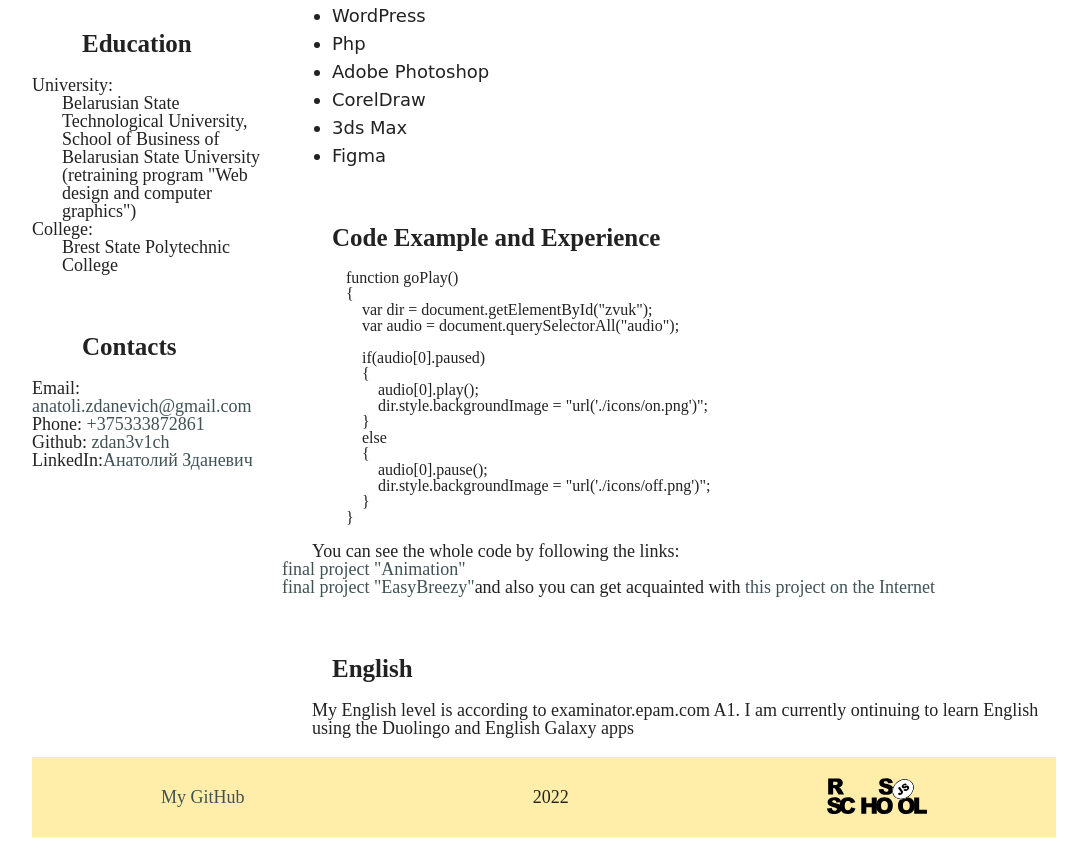
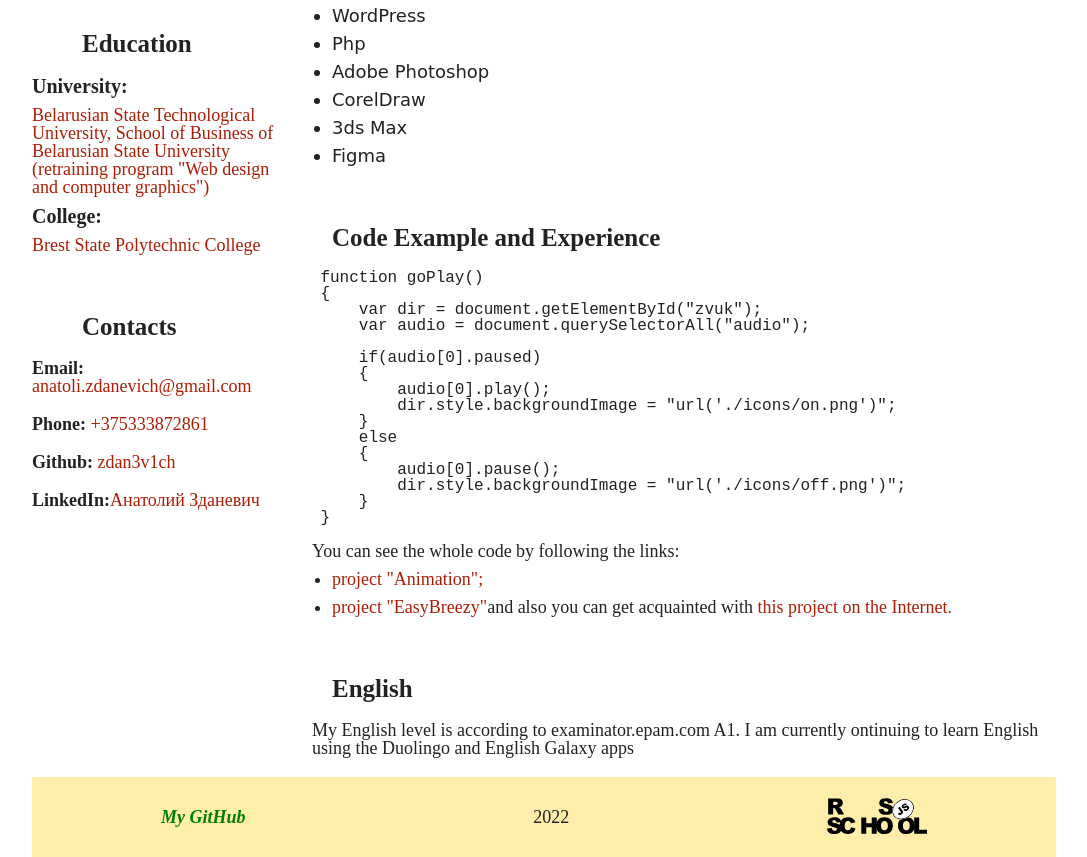
Before and after one commit to zdan3v1ch/rsschool-cv-stage-0, a plain HTML site: page index.html in a window 1280 px wide. Shown: the part 419-1276 px from the top of the page, without its empty margins (96-1183 px from the left). Drawn offline with Linux system fonts and the light colour scheme.

Commit message:
feat: change files index and style

```diff
--- a/index.html
+++ b/index.html
@@ -45,18 +45,21 @@
             </div>
             <div class="block">
                 <h2 id="education">Education</h2>
-                <ul>
-                    <li>University:</li>
-                    <p>Belarusian State Technological University, School of Business of Belarusian State
-                        University (retraining program "Web design and computer graphics")</p>
-                    <li>College:</li><p>Brest State Polytechnic College</p>
+                <ul class="education">
+                    <li><p>University:</p>
+                    <a href="https://www.belstu.by/" target="_blank">Belarusian State Technological University, </a><a
+                        href="https://sb.bsu.by/dopolnitelnoe-obrazovanie/perepodgotovka/web-dizain-i-kompiuternaia-grafika"
+                        target="_blank">School of Business of Belarusian State
+                        University (retraining program "Web design and computer graphics")</a></li>
+                    <li><p>College:</p>
+                    <a href="http://www.bspc.bstu.by/ru/home" target="_blank">Brest State Polytechnic College</a></li>
                 </ul>
             </div>
 
 
             <div class="block">
                 <h2 id="contacts">Contacts</h2>
-                <ul>
+                <ul class="contacts">
                     <li>Email:
                         <a href="malito:anatoli.zdanevich@gmail.com">anatoli.zdanevich@gmail.com</a>
                     </li>
@@ -117,15 +120,15 @@
     }
             </pre>
                 <p>You can see the whole code by following the links:</p>
-                <ul>
-                    <li><a href="https://github.com/zdan3v1ch/ip-animate" target="_blank">final project "Animation"</a>
+                <ul class="projects">
+                    <li><a href="https://github.com/zdan3v1ch/ip-animate" target="_blank">project "Animation";</a>
                     </li>
-                    <li><a href="https://github.com/zdan3v1ch/easybreezy" target="_blank">final project
+                    <li><a href="https://github.com/zdan3v1ch/easybreezy" target="_blank">project
                             "EasyBreezy"</a>and
                         also you can get acquainted with <a href="https://easybreezy.h1n.ru" target="_blank">this
                             project on
                             the
-                            Internet</a></li>
+                            Internet.</a></li>
                 </ul>
             </div>
             <div class="block">
--- a/style.css
+++ b/style.css
@@ -46,9 +46,19 @@ nav ul, footer {
 }
 a {
     text-decoration: none;
-    color: #405254;
+    color: #ad1d06;
     font-size: 18px;
 }
+footer a, header a {
+    color: green;
+    font-weight: bold;
+    font-style: italic;
+}
+
+footer a:hover, header nav ul li a:hover {
+    color: rgb(0, 195, 255);
+}
+
 li {
     font-size: 18px;
 }
@@ -57,8 +67,22 @@ nav ul li a {
 
 }
 nav ul li a:hover, a:hover {
-    color: chocolate;
+    color: rgb(7, 161, 136);
 }
+
+.projects li {
+    margin-left: 30px;
+    list-style-type: disc;
+    margin: 10px 0 0 50px;
+}
+.contacts li {
+    margin-bottom: 20px;
+    font-weight: bold;
+}
+.contacts a {
+    font-weight: normal;
+}
+
 
 footer {
     display: flex;
@@ -69,7 +93,13 @@ footer {
     width: 100px;
     height: 40px;
     background: url(./img/rs_school_js.svg) no-repeat;
+    transition: transform .5s
 }
+
+.rss:hover {
+    transform: rotate(-15deg);
+}
+
 footer, header {
     background-color: #fea;
     height: 10vh;
@@ -82,3 +112,13 @@ main {
 .block {
     margin: 20px 0;
 }
+
+pre {
+    font-family: 'Courier New', Courier, monospace;
+}
+
+.education li p {
+    font-size: 20px;
+    font-weight: bold;
+    margin: 10px 0;
+}
```
Lines whose indentation alone changed are shown as unchanged.
